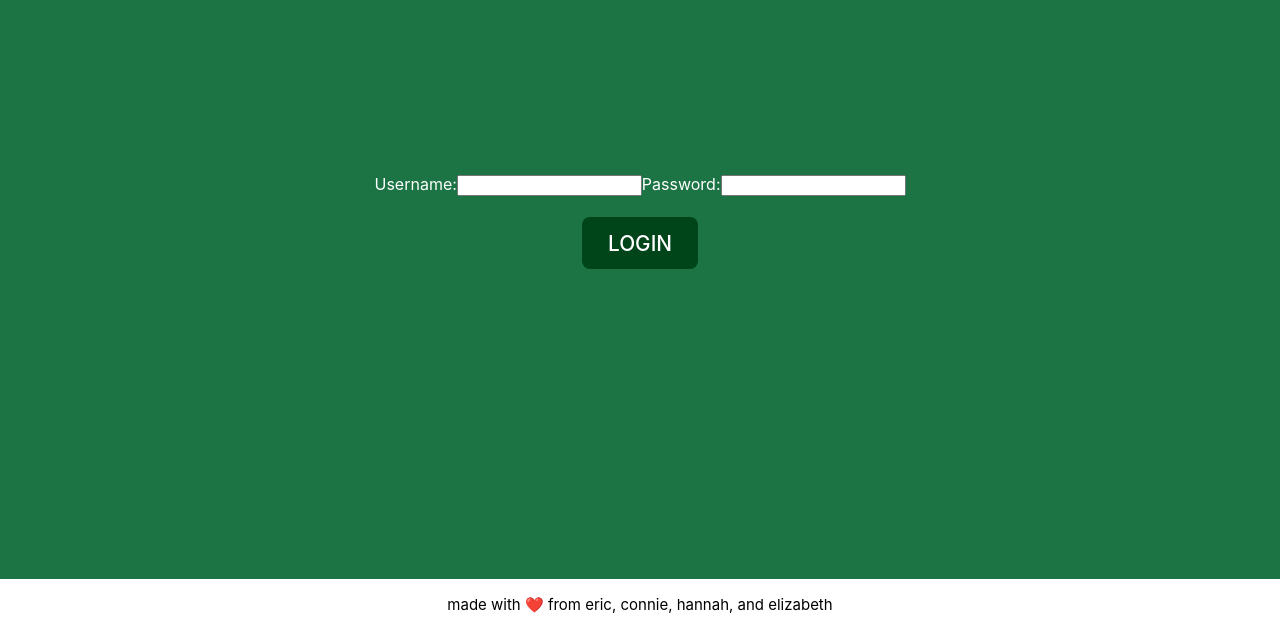
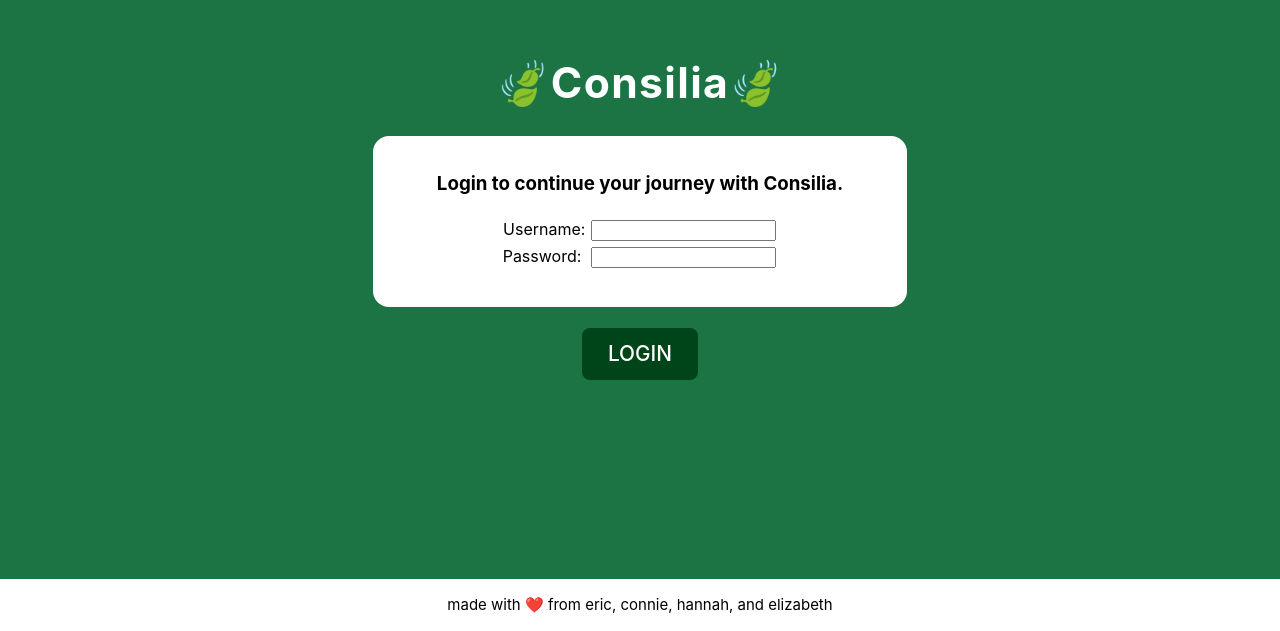
Before and after one commit to conniely04/Consilia, a React (Vite) app in the folder client/: page /login in a window 1280 px wide. Shown: the part 169-800 px from the top of the page. Built offline with nearby package versions, Linux system fonts and the light colour scheme.

Commit message:
login ui

```diff
--- a/client/src/Pages/CreateAccount.css
+++ b/client/src/Pages/CreateAccount.css
@@ -6,6 +6,7 @@
 .column {
     display: flex;
     flex-direction: column;
+    margin-bottom: 20px;
 }
 
 .column input {
--- a/client/src/Pages/Login.jsx
+++ b/client/src/Pages/Login.jsx
@@ -44,9 +44,19 @@ function Login() {
 
   return (
     <div className="login-container">
+      <div className="title-name">
+        <h1>🍃Consilia🍃</h1>
+      </div>
       <form onSubmit={handleSubmit}>
+        <div className="description-card">
+
+          <div className="extra-margin">
+            <h3>Login to continue your journey with Consilia.</h3>
+          </div>
+          <div className="column">
+
             <label>
-          Username:
+              Username:&nbsp;
               <input
                 type="text"
                 value={username}
@@ -54,13 +64,15 @@ function Login() {
               />
             </label>
             <label>
-          Password:
+              Password:&nbsp;&nbsp;
               <input
                 type="password"
                 value={password}
                 onChange={(e) => setPassword(e.target.value)}
               />
             </label>
+          </div>
+        </div>
         <div className="start-button">
           <button type="submit">LOGIN</button>
         </div>
```
Lines whose indentation alone changed are shown as unchanged.
